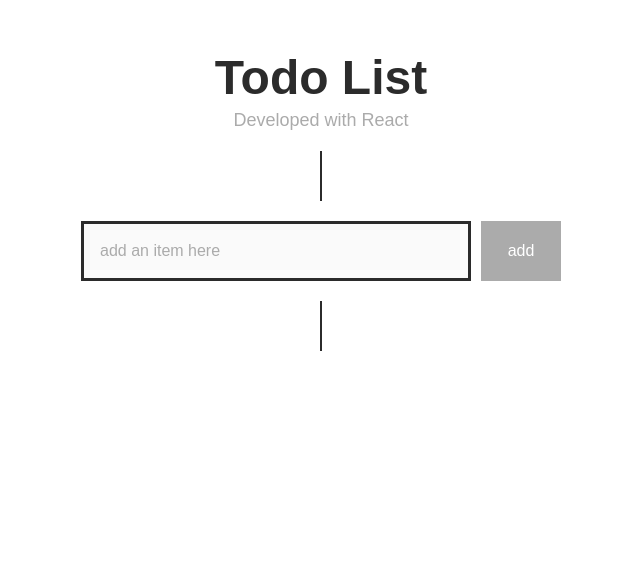
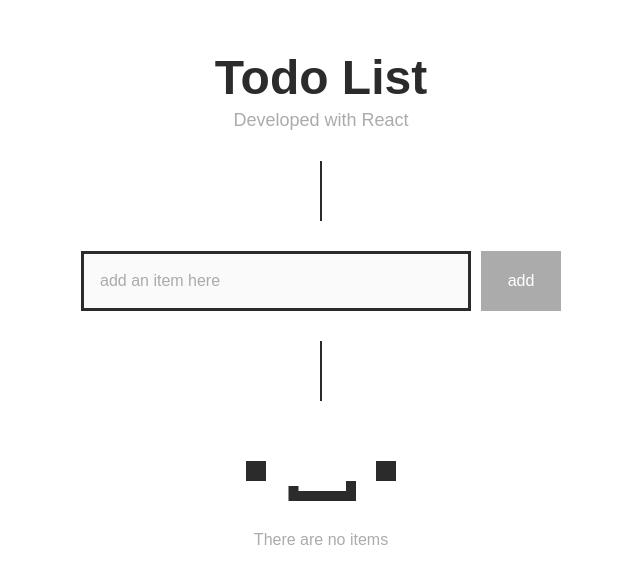
Before and after one commit to kgxsz/todo, a React (Create React App) app in the folder react/: page / in a window 1280 px wide. Shown: the top 584 px of the page, without its empty margins (319-959 px from the left). Built offline with nearby package versions, Linux system fonts and the light colour scheme.

Commit message:
Add empty state and icon

```diff
--- a/react/src/App.css
+++ b/react/src/App.css
@@ -1,7 +1,7 @@
 .divider--vertical {
   width: 0;
-  height: 50px;
-  margin: 20px auto 20px auto;
+  height: 60px;
+  margin: 30px auto 30px auto;
   border: 1.5px #2b2b2b solid;
 }
 
@@ -94,9 +94,14 @@
 
 .ItemList__notice {
   text-align: center;
-  font-size: 18px;
+  font-size: 16px;
   color: #ababab;
-  margin-top: 100px;
+}
+
+.ItemList__notice__icon {
+  display: block;
+  margin: auto;
+  width: 200px;
 }
 
 .App {
--- a/react/src/App.js
+++ b/react/src/App.js
@@ -116,8 +116,18 @@ class Item extends Component {
 
 class ItemList extends Component {
   render() {
+    const emptyList = this.props.itemList.length < 1;
     return (
       <div className="ItemList">
+        {emptyList &&
+          <div className="ItemList__notice">
+            <img
+              className="ItemList__notice__icon"
+              src={smileyIcon}
+              alt="smiley"
+            />
+            There are no items
+          </div>}
         <ul>
           {this.props.itemList.map(key =>
             <Item
```
